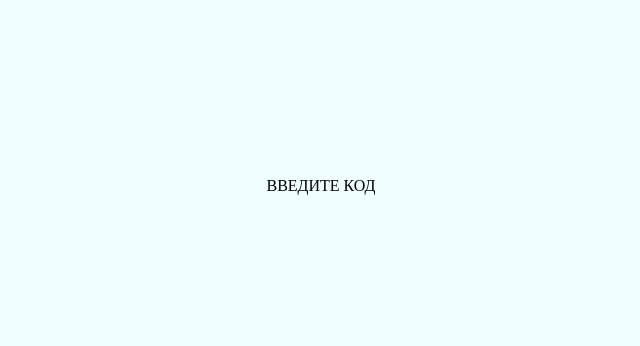
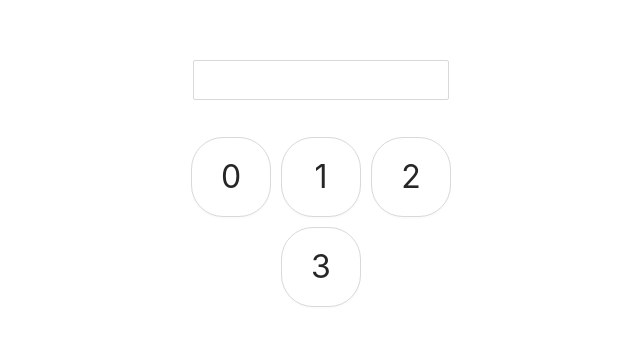
Before and after one commit to michael-916310/michael-916310-budget, a React (Create React App) app in the folder front/: page / in a window 1280 px wide. Shown: the part 214-560 px from the top of the page, without its empty margins (319-959 px from the left). Built offline with nearby package versions, Linux system fonts and the light colour scheme.

Commit message:
feat: начал делать логин

```diff
--- a/front/src/components/login/login.module.scss
+++ b/front/src/components/login/login.module.scss
@@ -5,6 +5,36 @@
 
   height: 100vh;
   width: 100vw;
+}
 
-  background-color: azure;
+.container {
+  //background-color: azure;
+  padding: 10px;
 }
+
+.inputControlWrapper {
+  text-align: center;
+}
+
+.inputControl {
+  width: 16rem;
+  text-align: center;
+}
+
+.btnContainer {
+  display: flex;
+  flex-wrap: wrap;
+  justify-content: center;
+
+  padding: 2rem 0 0;
+
+  width: 20rem;
+}
+
+.btn {
+  margin: 5px;
+  width: 5rem;
+  height: 5rem;
+
+  font-size: 2rem;
+}
--- a/front/src/components/login/login.tsx
+++ b/front/src/components/login/login.tsx
@@ -1,15 +1,54 @@
-import React from 'react';
-import {Card } from 'antd';
+import React, { useState } from 'react';
+import { Input, Button } from 'antd'
 
 import styles from './login.module.scss';
 import {useAppDispatch} from './../../app/hooks';
+import { setConstantValue } from 'typescript';
 
+type btnType = {
+  display: string;
+  displayIcon: string;
+  value: string;
+  action: ()=>void;
+}
+
+const btnArray:btnType[]=[
+  {display:'0', displayIcon:'0', value:'0', action:()=>{}},
+  {display:'1', displayIcon:'0', value:'1', action:()=>{}},
+  {display:'2', displayIcon:'0', value:'2', action:()=>{}},
+  {display:'3', displayIcon:'0', value:'3', action:()=>{}},
+];
 
 export default function Login(){
+  const [value, setValue] = useState('');
+
+  function handleBtnPress(el:btnType) {
+    setValue(`${value}${el.value}`);
+  }
+
   return (
     <main className={styles.main}>
-      <section>
-        ВВЕДИТЕ КОД
+      <section className={styles.container}>
+        <article className={styles.inputControlWrapper}>
+          <Input
+            readOnly={true}
+            size='large'
+            className={styles.inputControl}
+            value={value}/>
+        </article>
+        <article className={styles.btnContainer}>
+          {
+            btnArray.map((el) => {
+              return <Button
+                shape='round'
+                onClick={()=>{handleBtnPress(el)}}
+                className={styles.btn}
+              >
+                  {el.display}
+              </Button>;
+            })
+          }
+        </article>
       </section>
     </main>
   )
--- a/front/src/index.tsx
+++ b/front/src/index.tsx
@@ -3,8 +3,9 @@ import ReactDOM from 'react-dom';
 import reportWebVitals from './reportWebVitals';
 import { Provider } from 'react-redux'
 
+import 'normalize.css';
+import 'antd/dist/antd.css';
 import './index.scss';
-import 'normalize.css';
 
 import store from './app/store';
 import App from './App';
```
